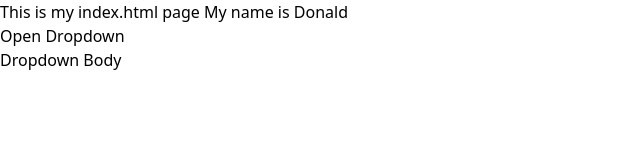
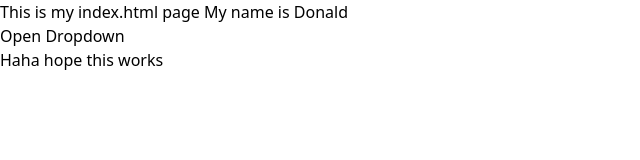
Before and after one commit to DonaldSummers/DonaldSummers.github.io, a plain HTML site: page index.html in a window 1280 px wide. Both pictures are taken after a click on the button "Open Dropdown". Shown: the full height of the page, 0-640 px from the left. Drawn offline with nearby package versions, Linux system fonts and the light colour scheme.

Commit message:
Update index.html

```diff
--- a/index.html
+++ b/index.html
@@ -14,7 +14,7 @@
 				x-show="open"
 				@click.away="open = false"
 			>
-				Dropdown Body
+				Haha hope this works
 			</ul>
 		</div>
 	</body>
```
